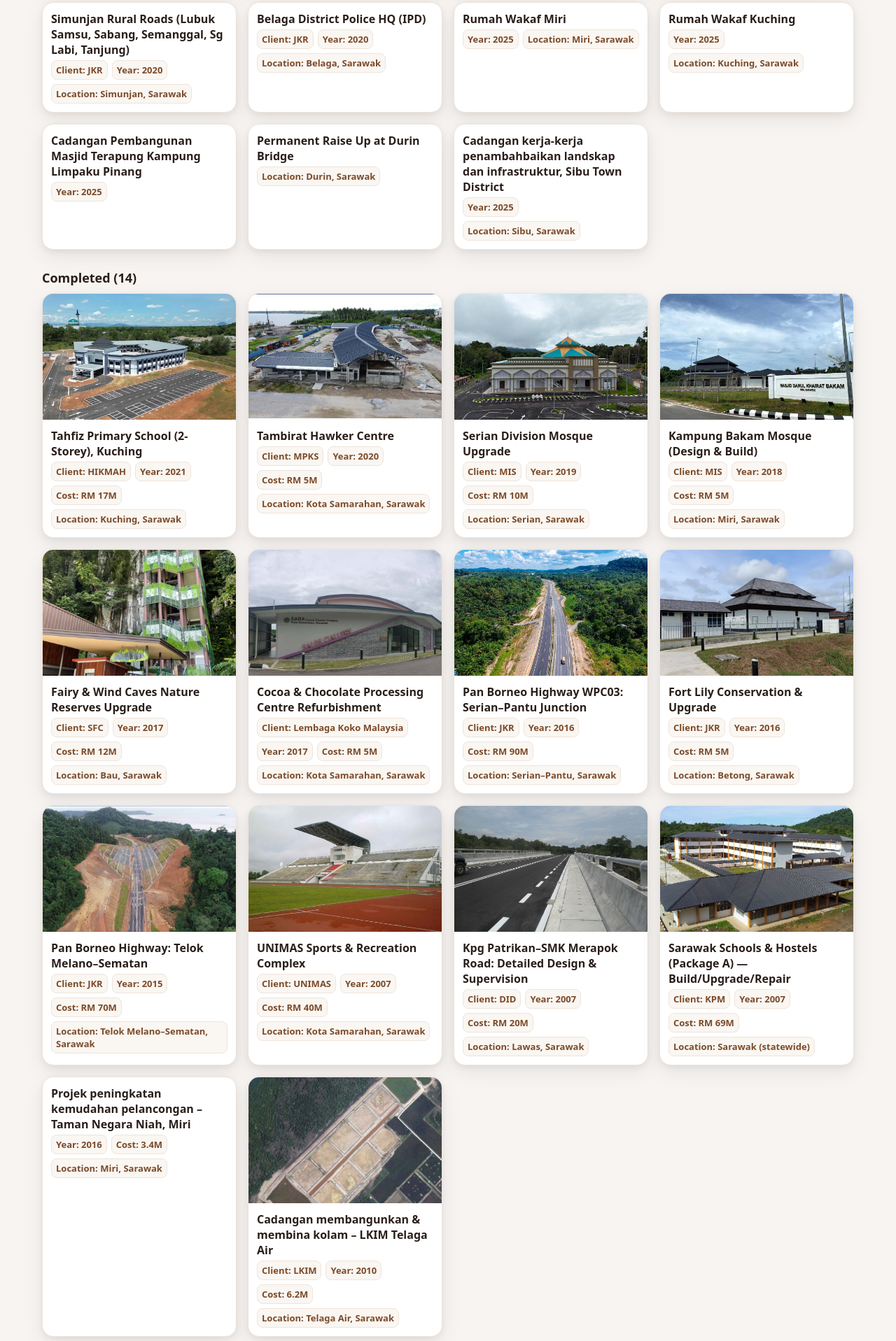
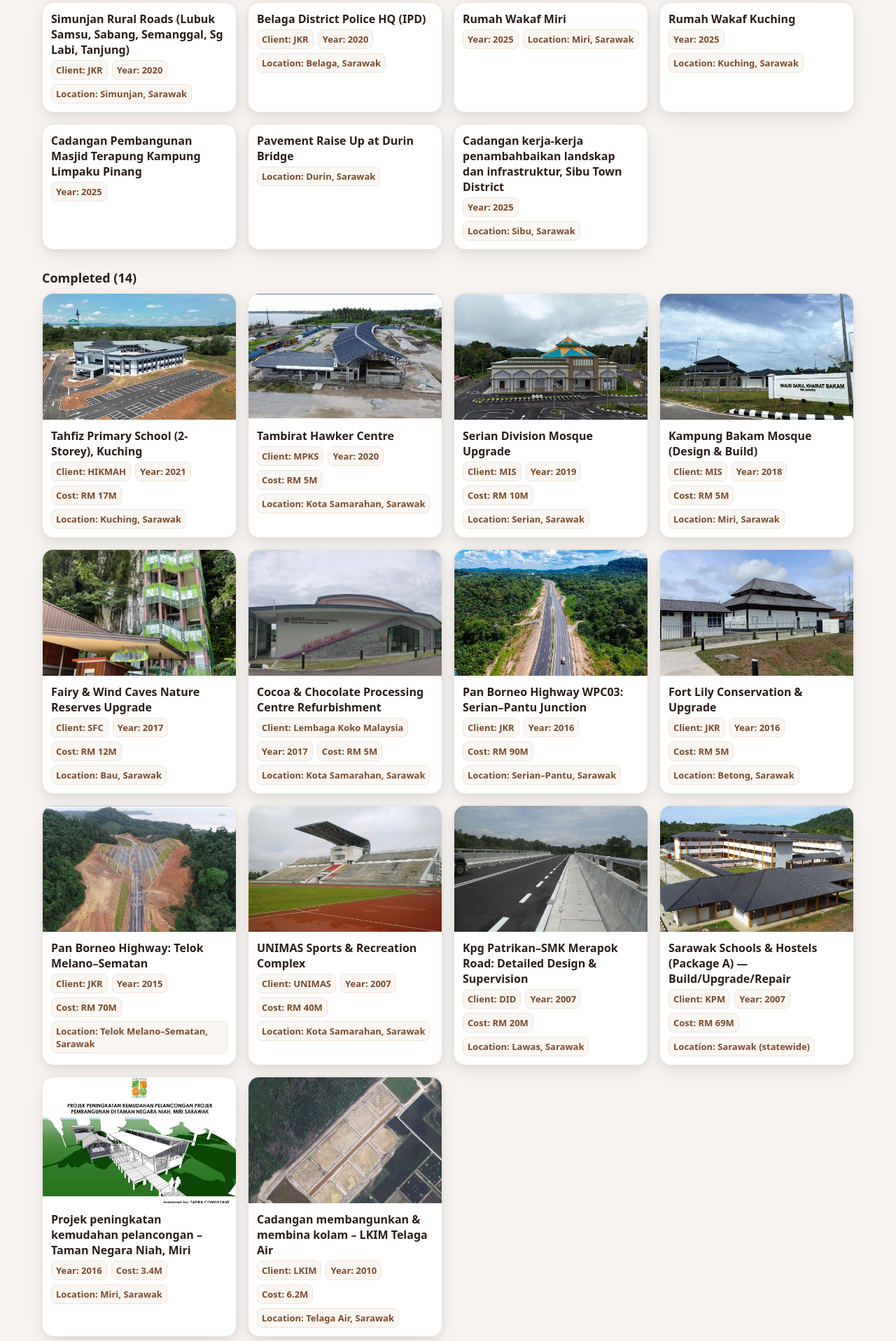
Before and after one commit to izzattyqaisara/zadra-website, a plain HTML site: page projects.html in a window 1280 px wide. Shown: the part 742-2659 px from the top of the page at 70% size. Drawn offline with Linux system fonts and the light colour scheme.

Commit message:
updatepicture

```diff
--- a/projects.html
+++ b/projects.html
@@ -261,11 +261,11 @@
       { title:'Rumah Wakaf Miri', year:'2025', client:'', location:'Miri, Sarawak', status:'Ongoing', type:'Residential', images:[] },
       { title:'Rumah Wakaf Kuching', year:'2025', client:'', location:'Kuching, Sarawak', status:'Ongoing', type:'Residential', images:[] },
       { title:'Cadangan Pembangunan Masjid Terapung Kampung Limpaku Pinang', year:'2025', client:'', location:'', status:'Ongoing', type:'Religious', images:[] },
-      { title:'Permanent Raise Up at Durin Bridge', year:'', client:'', location:'Durin, Sarawak', status:'Ongoing', type:'Infrastructure', images:[] },
+      { title:'Pavement Raise Up at Durin Bridge', year:'', client:'', location:'Durin, Sarawak', status:'Ongoing', type:'Infrastructure', images:[] },
       { title:'Cadangan kerja-kerja penambahbaikan landskap dan infrastruktur, Sibu Town District', year:'2025', client:'', location:'Sibu, Sarawak', status:'Ongoing', type:'Landscape', images:[] },
 
       // previous
-      { title:'Projek peningkatan kemudahan pelancongan – Taman Negara Niah, Miri', year:'2016', client:'', cost:'3.4M', location:'Miri, Sarawak', status:'Completed', type:'Landscape', images:[] },
+      { title:'Projek peningkatan kemudahan pelancongan – Taman Negara Niah, Miri', year:'2016', client:'', cost:'3.4M', location:'Miri, Sarawak', status:'Completed', type:'Landscape', images:["images/miri.jpeg"] },
       { title:'Cadangan membangunkan & membina kolam – LKIM Telaga Air', year:'2010', client:'LKIM', cost:'6.2M', location:'Telaga Air, Sarawak', status:'Completed', type:'Civil', images:["images/lkim.jpeg"] },
     ];
 
```
Also changed, not shown: images/miri.jpeg (added).
